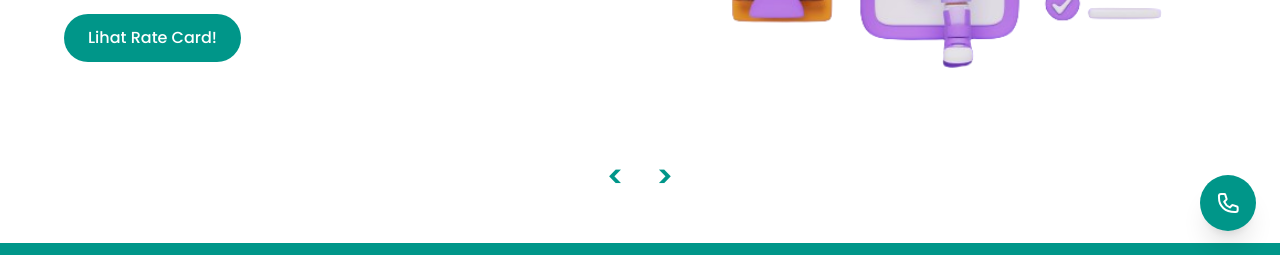
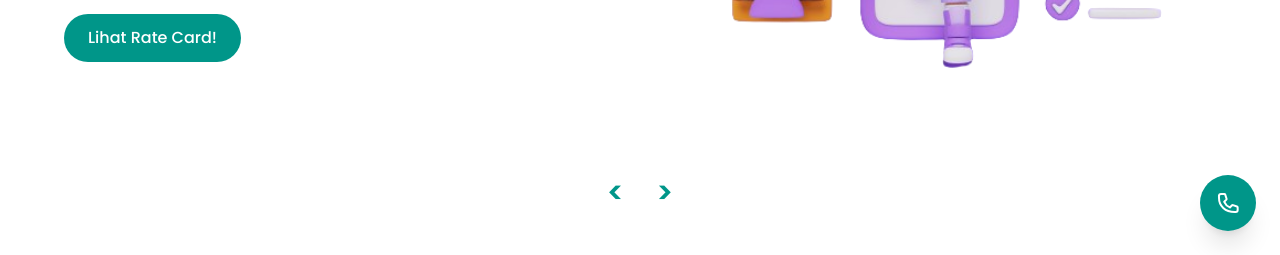
Before and after one commit to dianprsty/carikol-html-tailwind, a website: page html/index.html in a window 1280 px wide. Shown: the part 545-800 px from the top of the page. Drawn offline with nearby package versions, Linux system fonts and the light colour scheme; no server answers.

Commit message:
fix: add space above corousel cobtroller

```diff
--- a/html/index.html
+++ b/html/index.html
@@ -355,7 +355,7 @@
           </div>
         </div>
 
-        <div class="flex justify-center gap-4 mt-3">
+        <div class="flex justify-center gap-4 pt-4">
           <button
             onclick="prevSlide()"
             class="px-2 text-3xl font-semibold text-teal-600 cursor-pointer"
```
